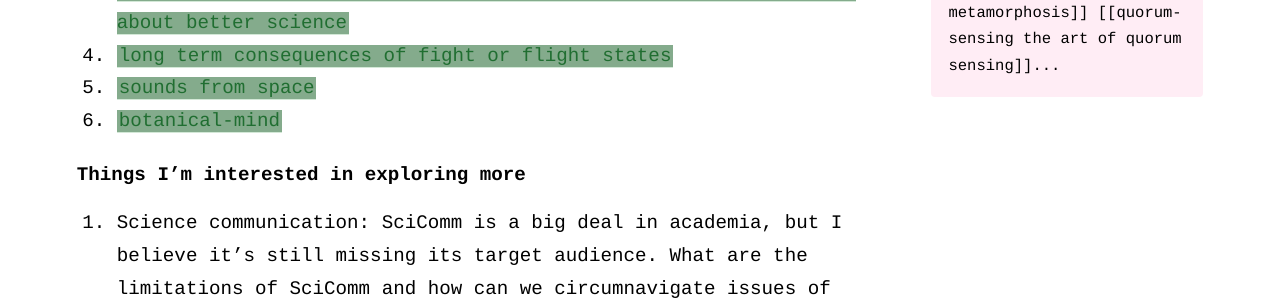
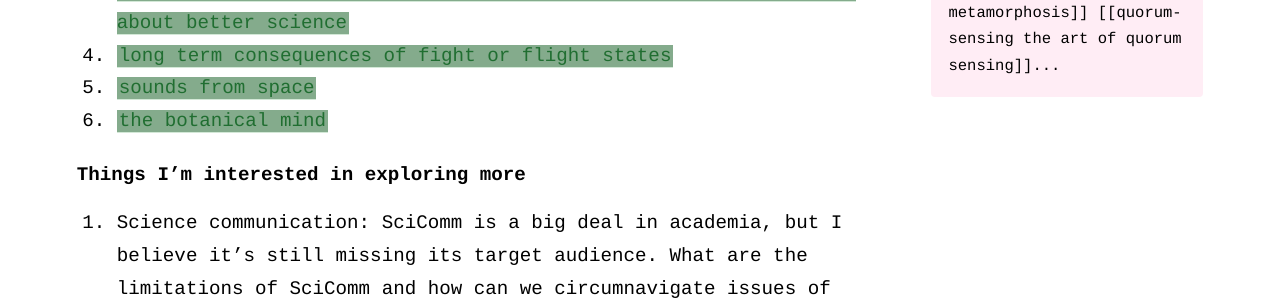
Before and after one commit to geminiworms/talyssagarden.github.io, a Jekyll site: the page built from _notes/science.md, in a window 1280 px wide. Shown: the part 502-802 px from the top of the page. Built offline with Jekyll 4.4.1, drawn with Linux system fonts in a browser that asks for light colours; some of the changed lines change nothing that is shown.

Commit message:
Update science.md

```diff
--- a/_notes/science.md
+++ b/_notes/science.md
@@ -9,7 +9,7 @@ title: SCIENCE
 3. [[science reading|unrequired required reading: a list of books for people who care about better science]]
 4. [[fight-or-flight|long term consequences of fight or flight states]]
 5. [[astral-sounds|sounds from space]]
-6. [[the botanical mind|botanical-mind]]
+6. [[the botanical mind]]
 
 
 #### Things I'm interested in exploring more
```
